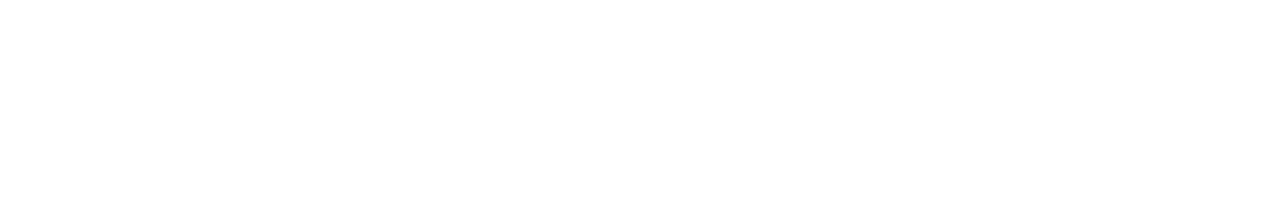
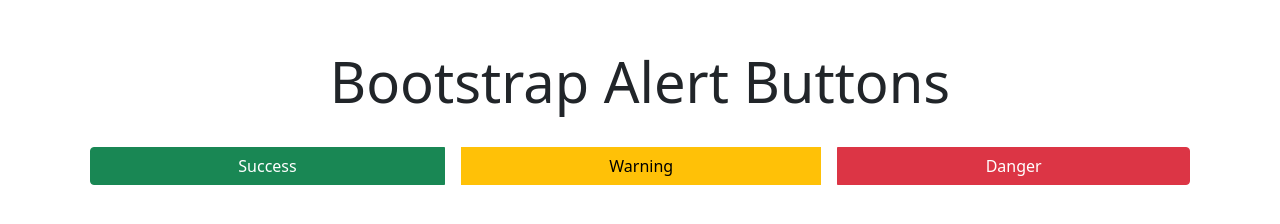
Before and after one commit to AdrielleRivera/BootStrap-Alert-Button---Coursera, a plain HTML site: page index.html in a window 1280 px wide. Drawn offline with nearby package versions, Linux system fonts and the light colour scheme.

Commit message:
Update index.html

```diff
--- a/index.html
+++ b/index.html
@@ -16,9 +16,16 @@
 </head>
 
     <body>
-
-        <!-- Your body content goes here -->
-
+<div class="container mt-5">
+        <h1 class="display-4 text-center">Bootstrap Alert Buttons</h1>
+        <br/>
+        <!-- Buttons -->
+            <div class="btn-group d-flex justify-content-center align-items-center" role="group" aria-label="Button group">
+                <button type="button" class="btn btn-success mx-2" id="successBtn">Success</button>
+                <button type="button" class="btn btn-warning mx-2" id="warningBtn">Warning</button>
+                <button type="button" class="btn btn-danger mx-2" id="dangerBtn">Danger</button>
+            </div>
+</div>
     </body>
 
 </html>
```
